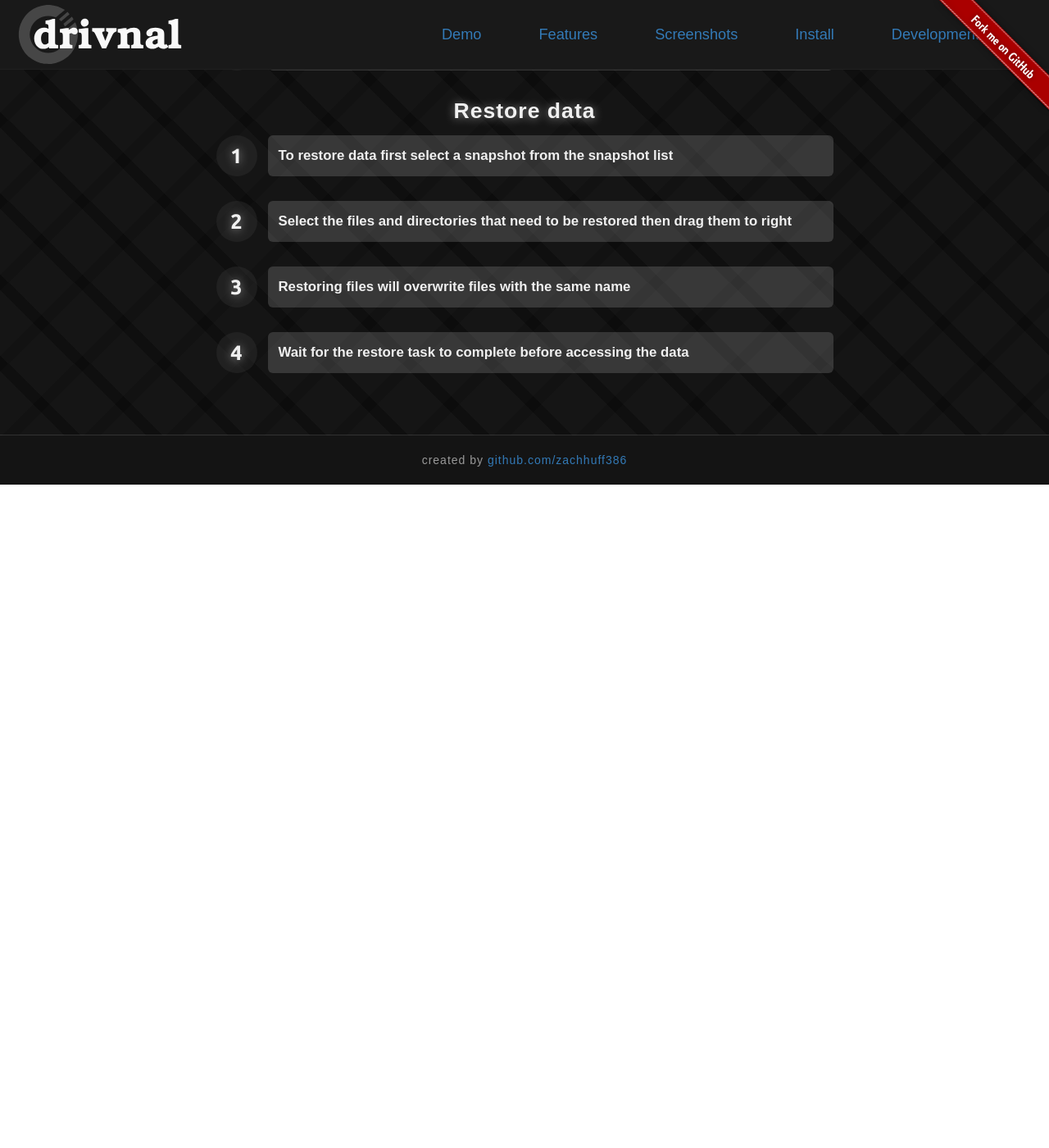
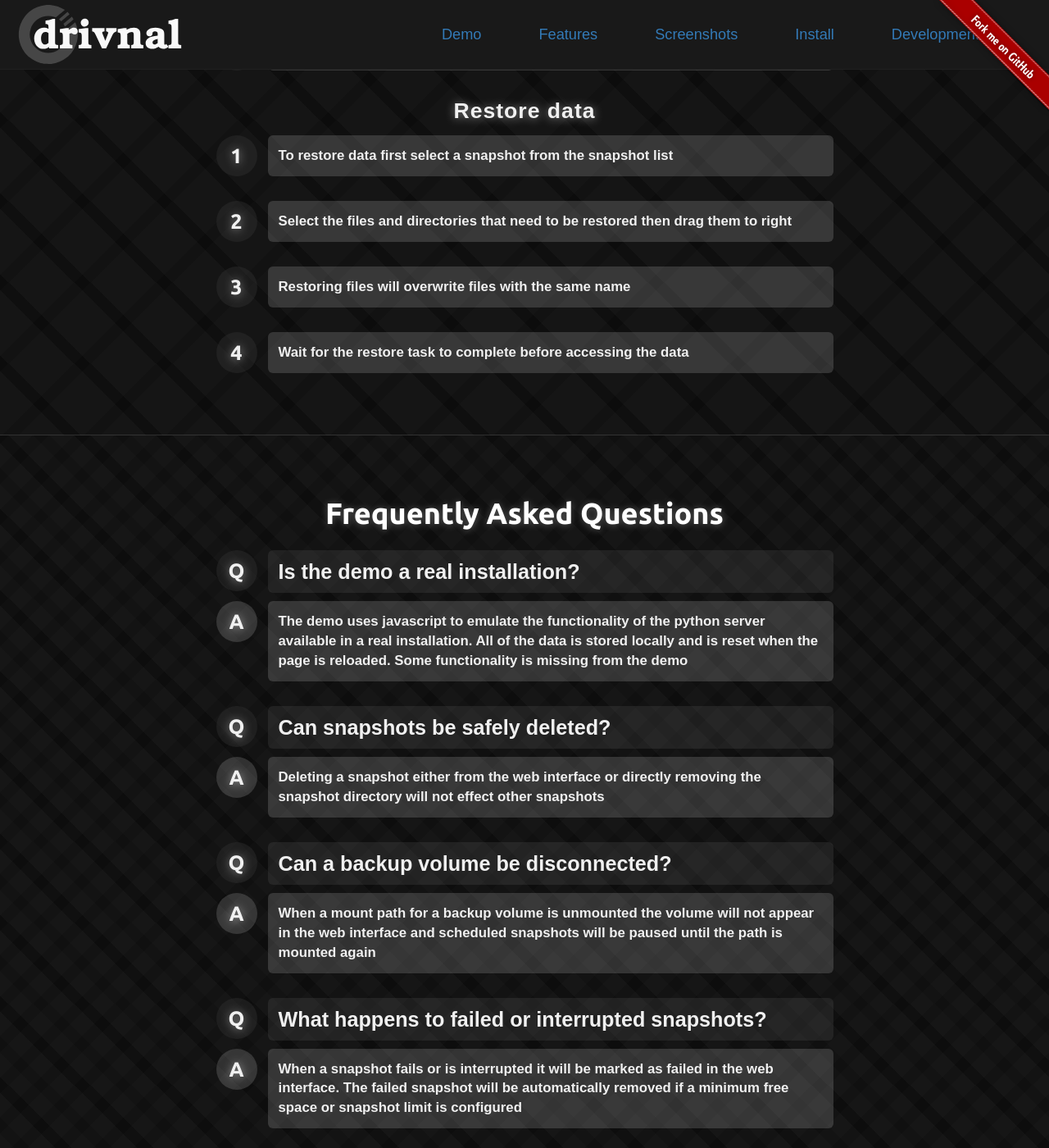
Before and after one commit to drivnal/drivnal.github.io, a Jekyll site: the page built from index.html, in a window 1280 px wide and 1400 px high, scrolled down 3063 px. Shown: the whole window at 82% size. Built offline with Jekyll 4.4.1, drawn with Linux system fonts in a browser that asks for light colours; nearby versions of some CDN libraries; Markdown is read by kramdown in place of the engine named in the settings; before the commit the page ends 3654 px from its top, so only the background shows below that.

Commit message:
Add faq section

```diff
--- a/index.html
+++ b/index.html
@@ -362,6 +362,80 @@ title: Drivnal
       </div>
     </div>
     <div class="row">
+      <a id="faq" class="anchor"></a>
+      <div class="intro-faq">
+        <div class="faq-title">
+          <h1 class="title">Frequently Asked Questions</h1>
+        </div>
+        <div class="faq">
+          <div class="faq-point question clearfix">
+            <div class="faq-point-label header">
+              <span>Q</span>
+            </div>
+            <div class="faq-point-description">
+              <span>Is the demo a real installation?</span>
+            </div>
+          </div>
+          <div class="faq-point answer clearfix">
+            <div class="faq-point-label header">
+              <span>A</span>
+            </div>
+            <div class="faq-point-description">
+              The demo uses javascript to emulate the functionality of the python server available in a real installation. All of the data is stored locally and is reset when the page is reloaded. Some functionality is missing from the demo
+            </div>
+          </div>
+          <div class="faq-point question clearfix">
+            <div class="faq-point-label header">
+              <span>Q</span>
+            </div>
+            <div class="faq-point-description">
+              <span>Can snapshots be safely deleted?</span>
+            </div>
+          </div>
+          <div class="faq-point answer clearfix">
+            <div class="faq-point-label header">
+              <span>A</span>
+            </div>
+            <div class="faq-point-description">
+              Deleting a snapshot either from the web interface or directly removing the snapshot directory will not effect other snapshots
+            </div>
+          </div>
+          <div class="faq-point question clearfix">
+            <div class="faq-point-label header">
+              <span>Q</span>
+            </div>
+            <div class="faq-point-description">
+              <span>Can a backup volume be disconnected?</span>
+            </div>
+          </div>
+          <div class="faq-point answer clearfix">
+            <div class="faq-point-label header">
+              <span>A</span>
+            </div>
+            <div class="faq-point-description">
+              When a mount path for a backup volume is unmounted the volume will not appear in the web interface and scheduled snapshots will be paused until the path is mounted again
+            </div>
+          </div>
+          <div class="faq-point question clearfix">
+            <div class="faq-point-label header">
+              <span>Q</span>
+            </div>
+            <div class="faq-point-description">
+              <span>What happens to failed or interrupted snapshots?</span>
+            </div>
+          </div>
+          <div class="faq-point answer clearfix">
+            <div class="faq-point-label header">
+              <span>A</span>
+            </div>
+            <div class="faq-point-description">
+              When a snapshot fails or is interrupted it will be marked as failed in the web interface. The failed snapshot will be automatically removed if a minimum free space or snapshot limit is configured
+            </div>
+          </div>
+        </div>
+      </div>
+    </div>
+    <div class="row">
       <div class="intro-footer">
         <span>created by <a href="//github.com/zachhuff386">github.com/zachhuff386</a></span>
       </div>
```
